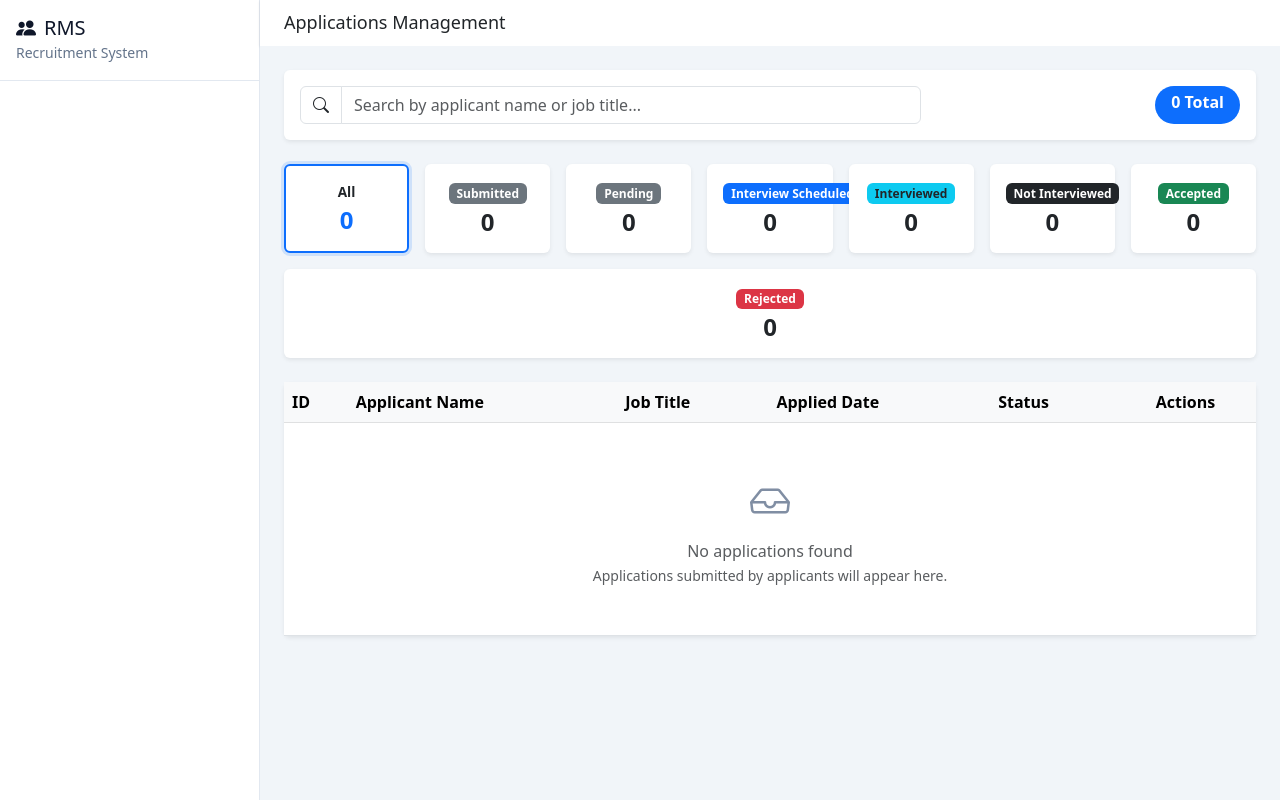
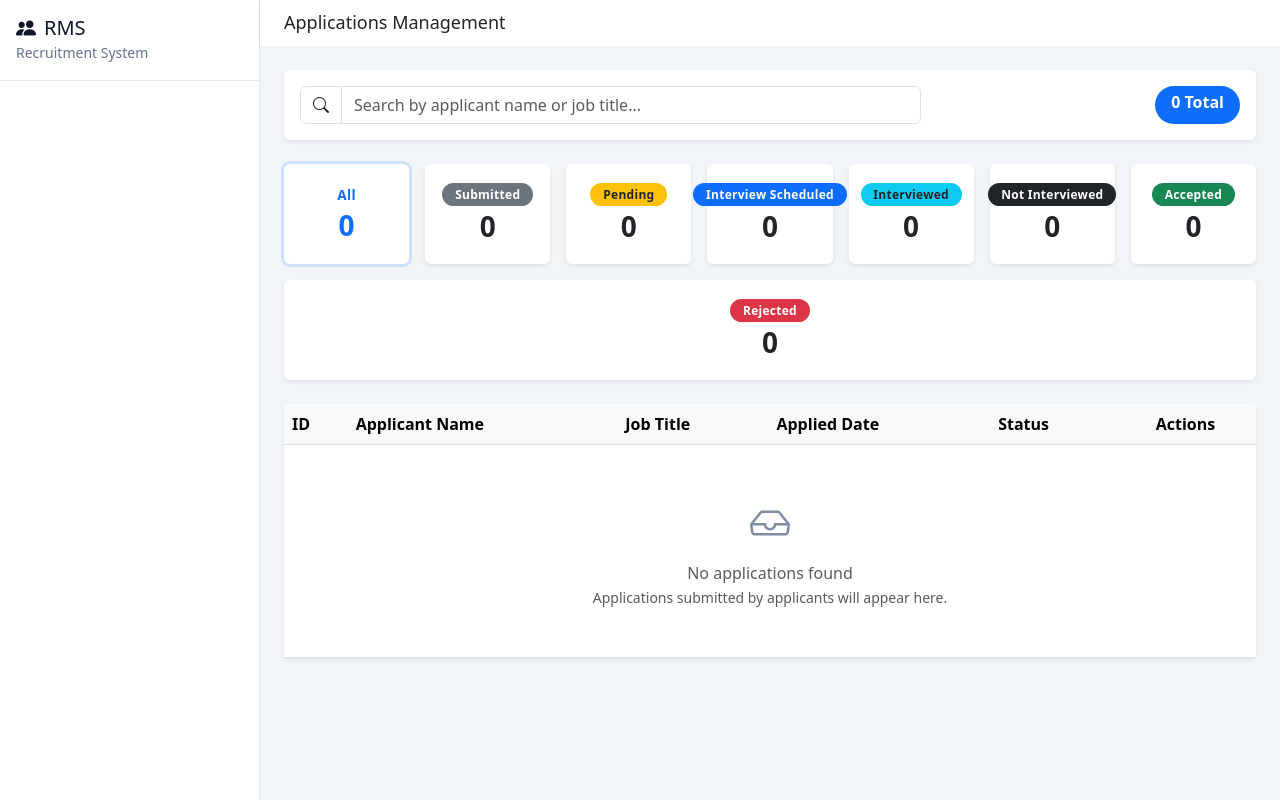
Before and after one commit to denistendo/recruitment_db1, a Django app: template frontend/templates/hr/applications.html in a window 1280 px wide. Run offline with Django 5.2, Linux system fonts and the light colour scheme; the template is opened without the code that fills it, so the values that code supplies are empty.

Commit message:
made changes to the status cards on the applications page in the hr module

```diff
--- a/frontend/static/hr/applications.css
+++ b/frontend/static/hr/applications.css
@@ -5,7 +5,9 @@
 
 .status-card {
     cursor: pointer;
-    transition: transform 0.2s ease, box-shadow 0.2s ease;
+    transition: transform 0.2s ease, box-shadow 0.2s ease, border-color 0.2s ease;
+    border: 1px solid rgba(0, 0, 0, 0.08);
+    min-height: 100px;
 }
 
 .status-card:hover {
@@ -14,10 +16,28 @@
 }
 
 .status-card.active {
-    border: 2px solid #0d6efd !important;
+    border-color: #0d6efd !important;
     box-shadow: 0 0 0 3px rgba(13, 110, 253, 0.15) !important;
 }
 
-.status-card.active .fw-bold {
+.status-card.active .status-count,
+.status-card.active .status-label {
     color: #0d6efd;
 }
+
+.status-label {
+    font-size: 0.85rem;
+    font-weight: 600;
+    letter-spacing: 0.02em;
+}
+
+.status-count {
+    font-size: 1.75rem;
+    font-weight: 700;
+}
+
+.status-pill {
+    font-size: 0.75rem;
+    padding: 0.35rem 0.8rem;
+    border-radius: 999px;
+}
--- a/frontend/templates/hr/applications.html
+++ b/frontend/templates/hr/applications.html
@@ -34,66 +34,66 @@
 <!-- ======== SECTION: Status Filter Cards ======== -->
 <div class="row g-3 mb-4" id="status-summary">
     <div class="col" style="min-width: 140px;">
-        <div class="card border-0 shadow-sm status-card {% if not current_status %}active{% endif %}" data-status="" onclick="filterByStatus(this, '')">
-            <div class="card-body text-center py-3">
-                <div class="fw-semibold text-dark mb-1" style="font-size: 0.85rem;">All</div>
-                <h4 class="fw-bold mb-0" id="count-all">{{ applications|length }}</h4>
+        <div class="card border-0 shadow-sm status-card all-card {% if not current_status %}active{% endif %}" data-status="" onclick="filterByStatus(this, '')">
+            <div class="card-body text-center py-3 d-flex flex-column justify-content-center align-items-center">
+                <div class="status-label mb-1">All</div>
+                <h4 class="status-count mb-0" id="count-all">{{ applications|length }}</h4>
             </div>
         </div>
     </div>
     <div class="col" style="min-width: 140px;">
         <div class="card border-0 shadow-sm status-card {% if current_status == 'Submitted' %}active{% endif %}" data-status="Submitted" onclick="filterByStatus(this, 'Submitted')">
-            <div class="card-body text-center py-3">
-                <span class="badge bg-secondary fs-6 mb-1 d-inline-block" style="font-size: 0.75rem !important;">Submitted</span>
-                <h4 class="fw-bold mb-0" id="count-submitted">0</h4>
+            <div class="card-body text-center py-3 d-flex flex-column justify-content-center align-items-center">
+                <div class="status-label mb-1"><span class="badge bg-secondary status-pill">Submitted</span></div>
+                <h4 class="status-count mb-0" id="count-submitted">0</h4>
             </div>
         </div>
     </div>
     <div class="col" style="min-width: 140px;">
         <div class="card border-0 shadow-sm status-card {% if current_status == 'Pending' %}active{% endif %}" data-status="Pending" onclick="filterByStatus(this, 'Pending')">
-            <div class="card-body text-center py-3">
-                <span class="badge bg-secondary fs-6 mb-1 d-inline-block" style="font-size: 0.75rem !important;">Pending</span>
-                <h4 class="fw-bold mb-0" id="count-pending">0</h4>
+            <div class="card-body text-center py-3 d-flex flex-column justify-content-center align-items-center">
+                <div class="status-label mb-1"><span class="badge bg-warning text-dark status-pill">Pending</span></div>
+                <h4 class="status-count mb-0" id="count-pending">0</h4>
             </div>
         </div>
     </div>
     <div class="col" style="min-width: 140px;">
         <div class="card border-0 shadow-sm status-card {% if current_status == 'Interview Scheduled' %}active{% endif %}" data-status="Interview Scheduled" onclick="filterByStatus(this, 'Interview Scheduled')">
-            <div class="card-body text-center py-3">
-                <span class="badge bg-primary fs-6 mb-1 d-inline-block" style="font-size: 0.75rem !important;">Interview Scheduled</span>
-                <h4 class="fw-bold mb-0" id="count-interview-scheduled">0</h4>
+            <div class="card-body text-center py-3 d-flex flex-column justify-content-center align-items-center">
+                <div class="status-label mb-1"><span class="badge bg-primary status-pill">Interview Scheduled</span></div>
+                <h4 class="status-count mb-0" id="count-interview-scheduled">0</h4>
             </div>
         </div>
     </div>
     <div class="col" style="min-width: 140px;">
         <div class="card border-0 shadow-sm status-card {% if current_status == 'Interviewed' %}active{% endif %}" data-status="Interviewed" onclick="filterByStatus(this, 'Interviewed')">
-            <div class="card-body text-center py-3">
-                <span class="badge bg-info text-dark fs-6 mb-1 d-inline-block" style="font-size: 0.75rem !important;">Interviewed</span>
-                <h4 class="fw-bold mb-0" id="count-interviewed">0</h4>
+            <div class="card-body text-center py-3 d-flex flex-column justify-content-center align-items-center">
+                <div class="status-label mb-1"><span class="badge bg-info text-dark status-pill">Interviewed</span></div>
+                <h4 class="status-count mb-0" id="count-interviewed">0</h4>
             </div>
         </div>
     </div>
     <div class="col" style="min-width: 140px;">
         <div class="card border-0 shadow-sm status-card {% if current_status == 'Not Interviewed' %}active{% endif %}" data-status="Not Interviewed" onclick="filterByStatus(this, 'Not Interviewed')">
-            <div class="card-body text-center py-3">
-                <span class="badge bg-dark fs-6 mb-1 d-inline-block" style="font-size: 0.75rem !important;">Not Interviewed</span>
-                <h4 class="fw-bold mb-0" id="count-not-interviewed">0</h4>
+            <div class="card-body text-center py-3 d-flex flex-column justify-content-center align-items-center">
+                <div class="status-label mb-1"><span class="badge bg-dark status-pill">Not Interviewed</span></div>
+                <h4 class="status-count mb-0" id="count-not-interviewed">0</h4>
             </div>
         </div>
     </div>
     <div class="col" style="min-width: 140px;">
         <div class="card border-0 shadow-sm status-card {% if current_status == 'Accepted' %}active{% endif %}" data-status="Accepted" onclick="filterByStatus(this, 'Accepted')">
-            <div class="card-body text-center py-3">
-                <span class="badge bg-success fs-6 mb-1 d-inline-block" style="font-size: 0.75rem !important;">Accepted</span>
-                <h4 class="fw-bold mb-0" id="count-accepted">0</h4>
+            <div class="card-body text-center py-3 d-flex flex-column justify-content-center align-items-center">
+                <div class="status-label mb-1"><span class="badge bg-success status-pill">Accepted</span></div>
+                <h4 class="status-count mb-0" id="count-accepted">0</h4>
             </div>
         </div>
     </div>
     <div class="col" style="min-width: 140px;">
         <div class="card border-0 shadow-sm status-card {% if current_status == 'Rejected' %}active{% endif %}" data-status="Rejected" onclick="filterByStatus(this, 'Rejected')">
-            <div class="card-body text-center py-3">
-                <span class="badge bg-danger fs-6 mb-1 d-inline-block" style="font-size: 0.75rem !important;">Rejected</span>
-                <h4 class="fw-bold mb-0" id="count-rejected">0</h4>
+            <div class="card-body text-center py-3 d-flex flex-column justify-content-center align-items-center">
+                <div class="status-label mb-1"><span class="badge bg-danger status-pill">Rejected</span></div>
+                <h4 class="status-count mb-0" id="count-rejected">0</h4>
             </div>
         </div>
     </div>
```
